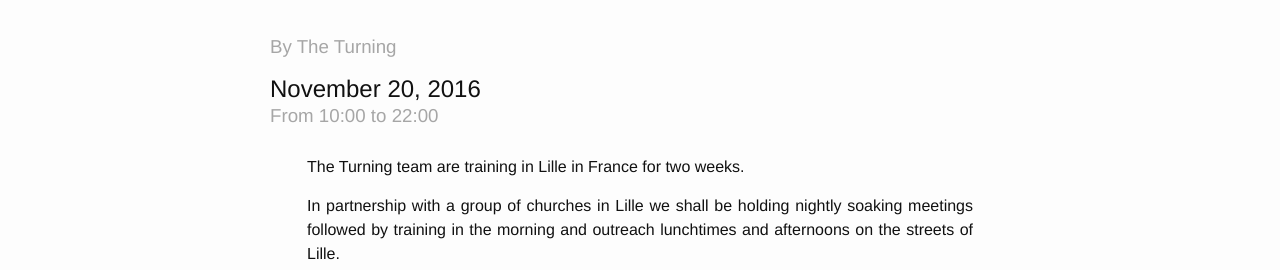
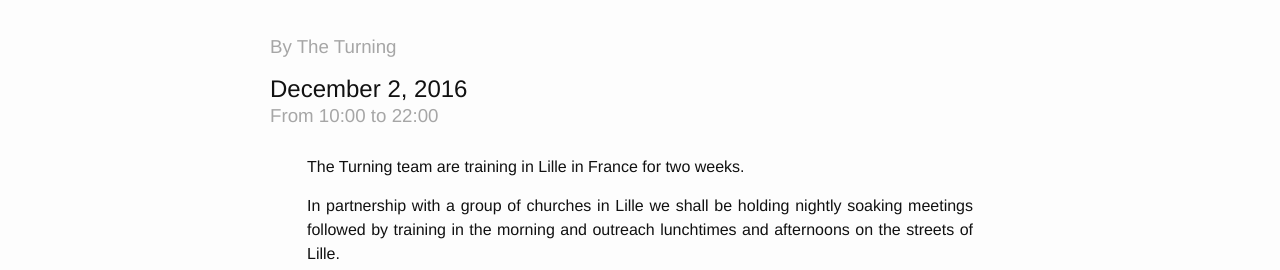
Before and after one commit to readingoutreach/Reading-Festival-Outreach-2016, a Jekyll site: the page built from _posts/2016-11-20-lille.md, in a window 1280 px wide. Shown: the part 562-832 px from the top of the page. Built offline with Jekyll 4.4.1, drawn with Linux system fonts in a browser that asks for light colours.

Commit message:
Updated end date

```diff
--- a/_posts/2016-11-20-lille.md
+++ b/_posts/2016-11-20-lille.md
@@ -4,7 +4,7 @@
 #event information
 title:  "The Turning goes to Lille, France 20/11 – 2/12"
 cover: "img/lille.jpg"
-date:   2016-11-20
+date:   2016-12-02
 start_time: "10:00"
 end_time: "22:00"
 
```
